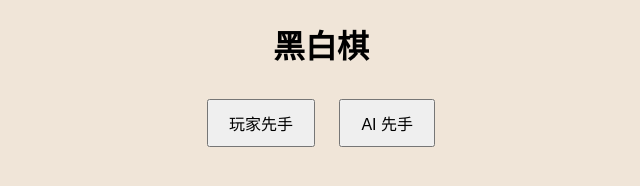
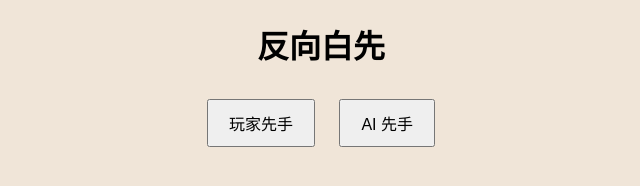
Before and after one commit to Evan950914/Evan-on-the-contrary, a plain HTML site: page index.html in a window 1280 px wide. Shown: the whole page, without its empty margins (319-959 px from the left). Drawn offline with Linux system fonts and the light colour scheme.

Commit message:
Update index.html

```diff
--- a/index.html
+++ b/index.html
@@ -3,12 +3,12 @@
 <html lang="zh-Hant">
 <head>
   <meta charset="UTF-8" />
-  <title>黑白棋</title>
+  <title>反向白先</title>
   <link rel="stylesheet" href="othello-style.css" />
 </head>
 <body>
   <div id="start-screen">
-    <h1>黑白棋</h1>
+    <h1>反向白先</h1>
     <button onclick="startGame('player')">玩家先手</button>
     <button onclick="startGame('ai')">AI 先手</button>
   </div>
```
